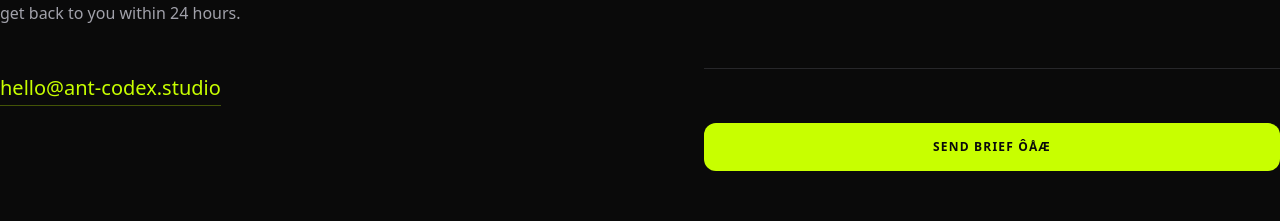
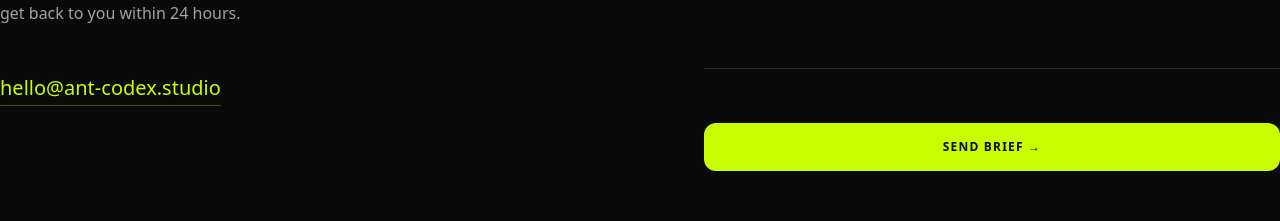
Before and after one commit to ant-codex/ant-codex-site, a Next.js app: page / in a window 1280 px wide. Shown: the part 5660-5881 px from the top of the page. Built offline with nearby package versions, Linux system fonts and the light colour scheme.

Commit message:
fix: fix emoji encoding in Contact button

```diff
--- a/src/components/sections/Contact.tsx
+++ b/src/components/sections/Contact.tsx
@@ -104,7 +104,7 @@ export function Contact() {
                 type="submit"
                 className="w-full py-4 bg-accent text-accent-foreground font-bold tracking-widest uppercase text-xs rounded-xl hover:bg-accent/90 transform transition-all hover:-translate-y-1"
               >
-                Send Brief ÔåÆ
+                Send Brief &rarr;
               </button>
             </div>
           </motion.form>
```
